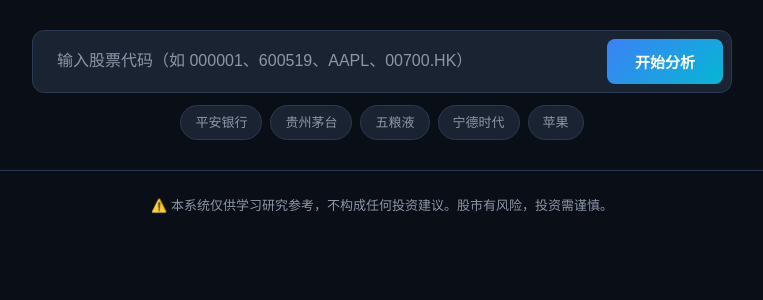
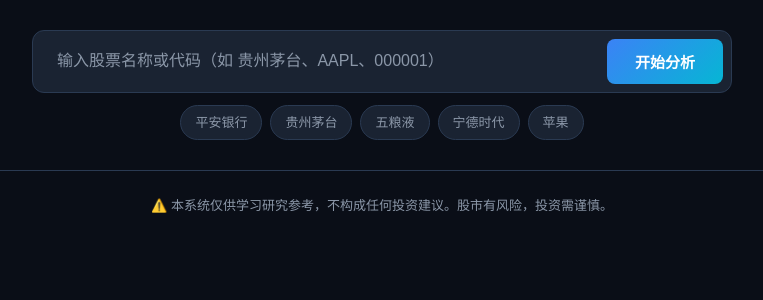
Before and after one commit to rickyyc168/jiazhi-huanyuan, a Flask app: page / in a window 1280 px wide. Shown: the part 148-448 px from the top of the page, without its empty margins (258-1021 px from the left). Run offline with Flask 3, Linux system fonts and the light colour scheme; some libraries are stand-ins or nearby versions.

Commit message:
feat: 更新搜索框 placeholder 支持关键词搜索

```diff
--- a/templates/index.html
+++ b/templates/index.html
@@ -21,8 +21,7 @@
         <!-- 搜索区 -->
         <div class="search-section">
             <div class="search-box">
-                <input type="text" id="stockInput" placeholder="输入股票代码（如 000001、600519、AAPL、00700.HK）"
-                       onkeypress="if(event.key==='Enter')analyze()">
+                <input type="text" id="stockInput" placeholder="输入股票名称或代码（如 贵州茅台、AAPL、000001）" autocomplete="off">
                 <button onclick="analyze()" id="searchBtn">
                     <span class="btn-text">开始分析</span>
                     <span class="btn-loading" style="display:none">分析中...</span>
```
